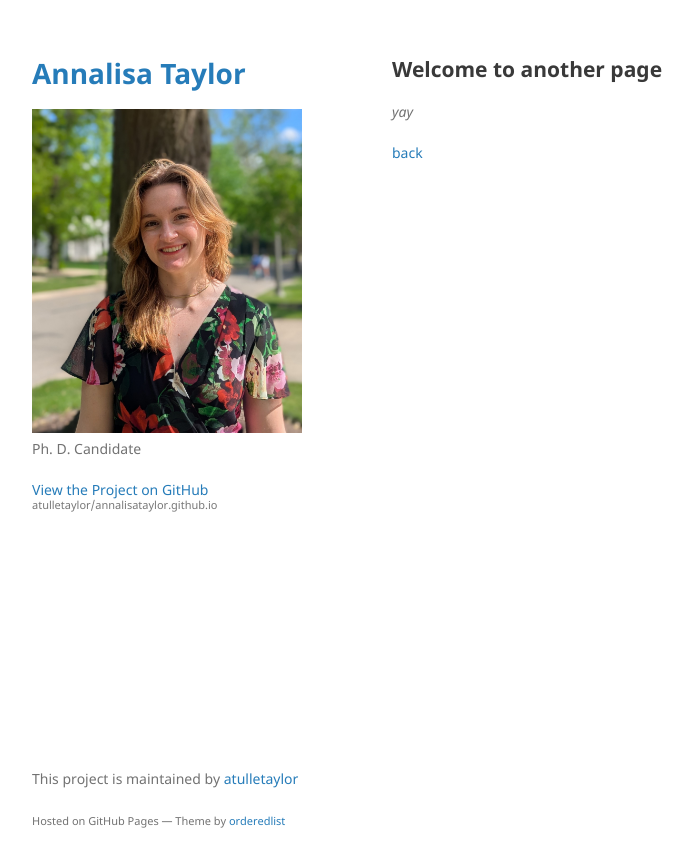
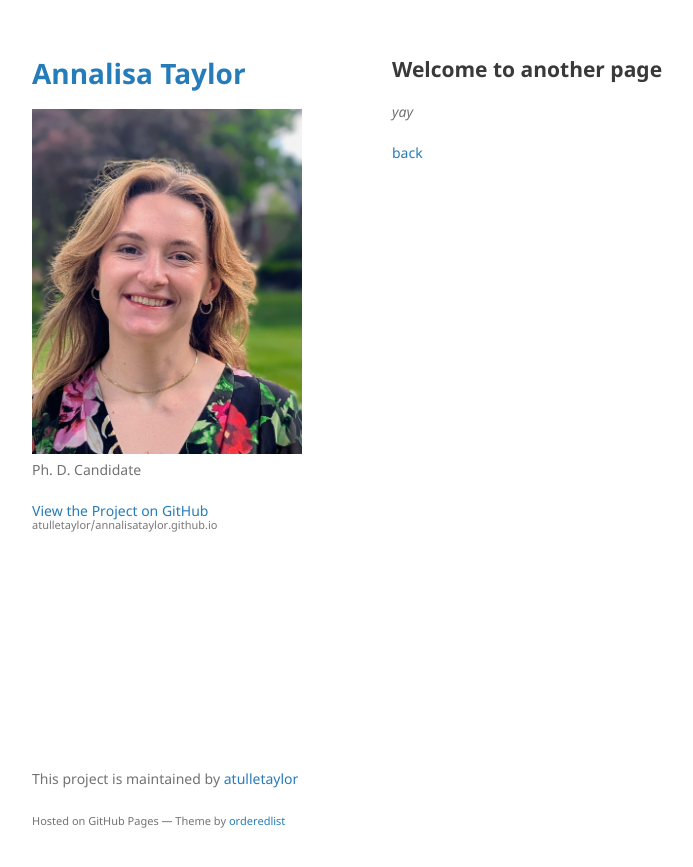
Before and after one commit to atulletaylor/annalisataylor.github.io, a Jekyll site: the page built from another-page.md, in a window 1280 px wide. Shown: the top 867 px of the page, without its empty margins (178-871 px from the left). Built offline with Jekyll 4.4.1, drawn with Linux system fonts in a browser that asks for light colours; our own code applies the rules of GitHub Pages for plain Markdown files.

Commit message:
Update _config.yml

```diff
--- a/_config.yml
+++ b/_config.yml
@@ -1,5 +1,5 @@
 title: Annalisa Taylor
-logo: /assets/img/Annalisa_Headshot.jpg
+logo: /assets/img/PXL_20250517_204352996.PORTRAIT~3.jpg
 description: Ph. D. Candidate
 show_downloads: False
 google_analytics:
```
